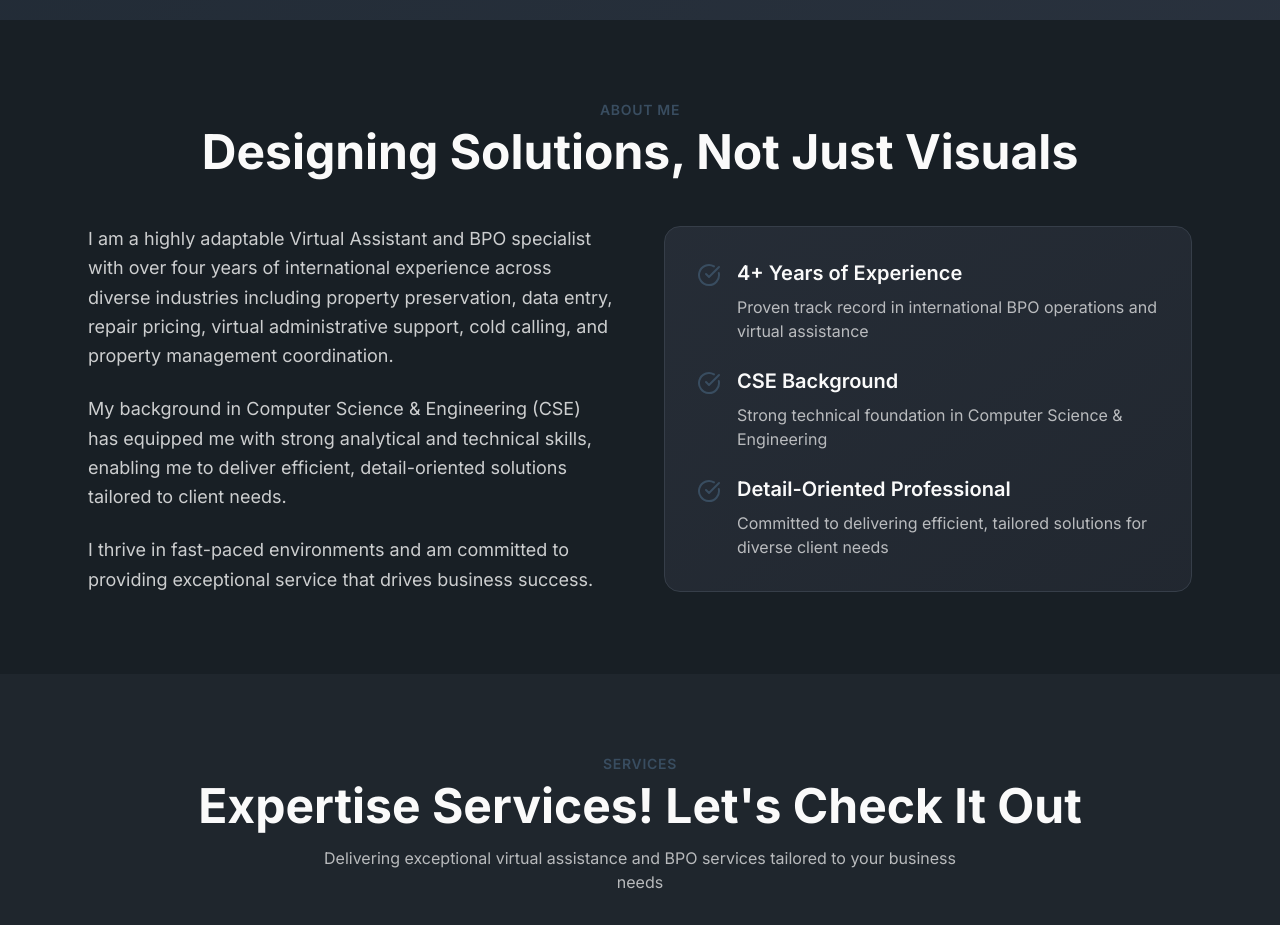
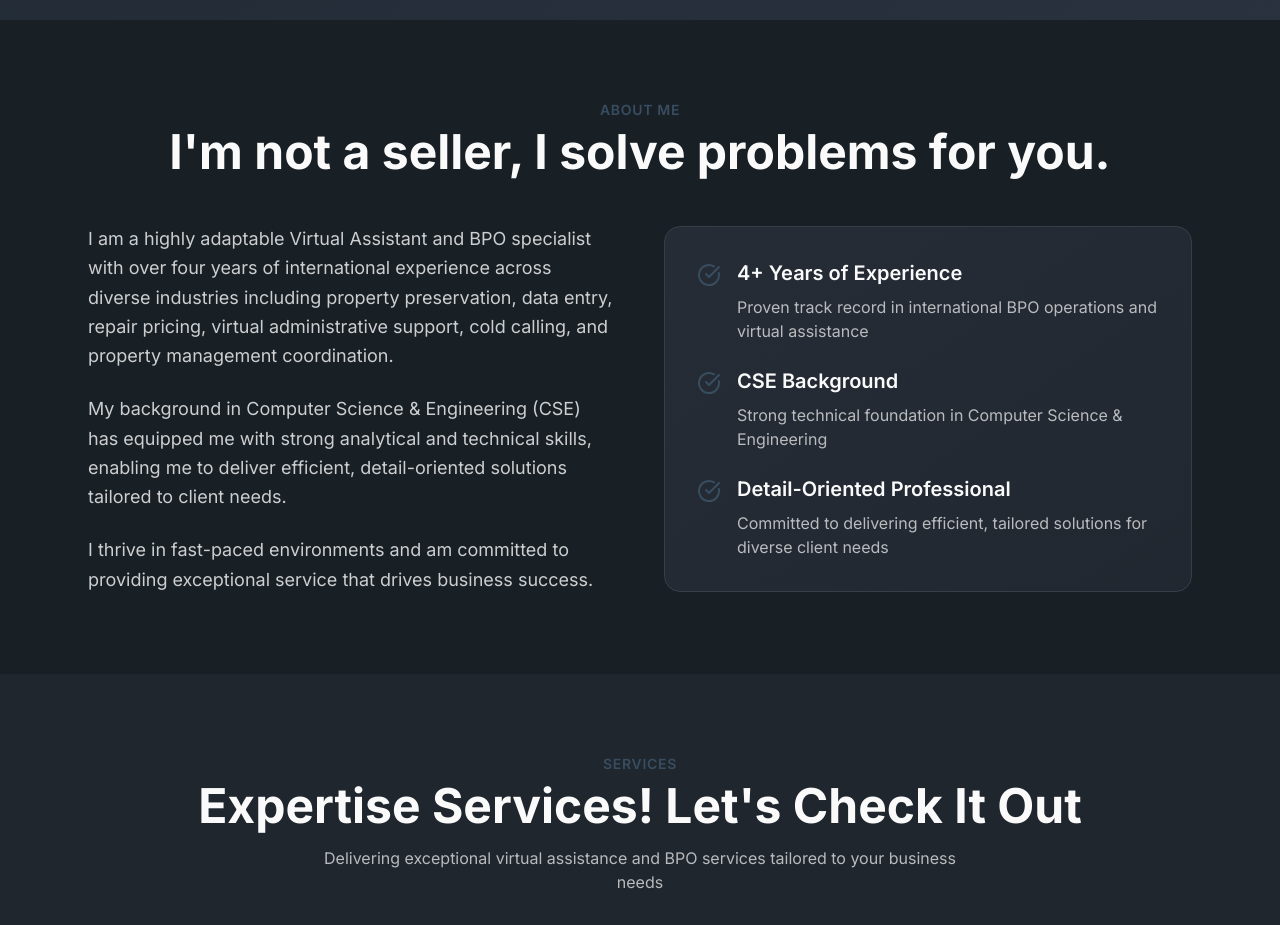
Before and after one commit to RAIYAN-MAHMUD/raiyanmahmudrafi, a React (Vite) app: page / in a window 1280 px wide. Shown: the part 780-1705 px from the top of the page. Built offline with nearby package versions, Linux system fonts and the light colour scheme; the HTML template or start-up script is replaced by a standard one.

Commit message:
Refactor About section text

```diff
--- a/src/components/About.tsx
+++ b/src/components/About.tsx
@@ -6,7 +6,7 @@ const About = () => {
       <div className="max-w-6xl mx-auto px-6">
         <div className="text-center mb-12 animate-fade-in">
           <p className="text-primary font-semibold text-sm tracking-wider uppercase mb-2">About Me</p>
-          <h2 className="text-4xl md:text-5xl font-bold mb-4">Designing Solutions, Not Just Visuals</h2>
+          <h2 className="text-4xl md:text-5xl font-bold mb-4">I'm not a seller, I solve problems for you.</h2>
         </div>
 
         <div className="grid md:grid-cols-2 gap-12 items-center">
```
